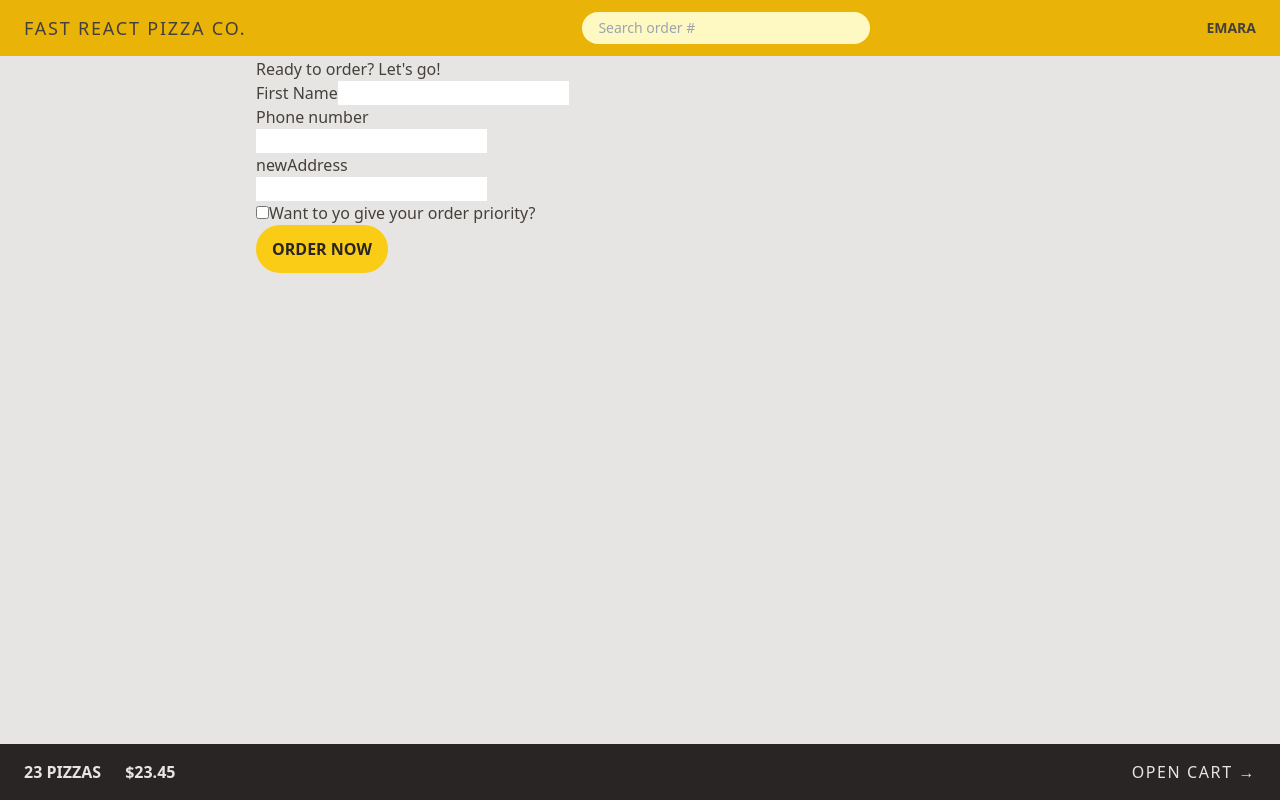
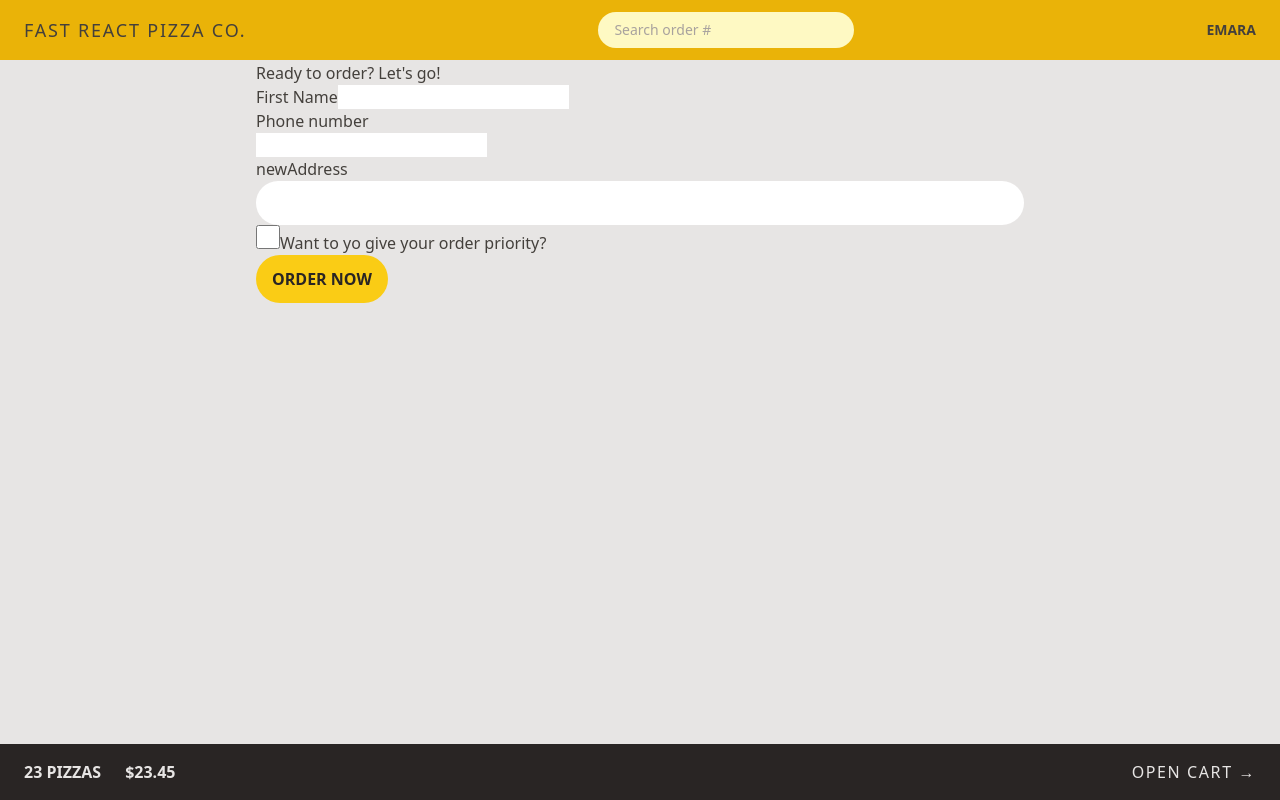
Before and after one commit to AbdalrahmanEmara/Fast-React-Pizza, a React (Vite) app: page /order/new in a window 1280 px wide. Built offline with nearby package versions, Linux system fonts and the light colour scheme.

Commit message:
Styling form elements

```diff
--- a/src/features/order/CreateOrder.jsx
+++ b/src/features/order/CreateOrder.jsx
@@ -6,7 +6,7 @@ import { createOrder } from "../../services/apiRestaurant";
 // https://uibakery.io/regex-library/phone-number
 const isValidPhone = (str) =>
   /^\+?\d{1,4}?[-.\s]?\(?\d{1,3}?\)?[-.\s]?\d{1,4}[-.\s]?\d{1,4}[-.\s]?\d{1,9}$/.test(
-    str
+    str,
   );
 
 const fakeCart = [
@@ -60,10 +60,16 @@ function CreateOrder() {
           {formErrors?.phone && <p>{formErrors.phone}</p>}
         </div>
 
-        <div>new
+        <div>
+          new
           <label>Address</label>
           <div>
-            <input type="text" name="address" required />
+            <input
+              type="text"
+              name="address"
+              required
+              className="w-full rounded-full px-4 py-2 text-sm transition-all duration-300 placeholder:text-stone-400 focus:outline-none focus:ring focus:ring-yellow-400 md:px-6 md:py-3"
+            />
           </div>
         </div>
 
@@ -72,23 +78,33 @@ function CreateOrder() {
             type="checkbox"
             name="priority"
             id="priority"
+            className="h-6 w-6 accent-yellow-400 focus:outline-none focus:ring focus:ring-yellow-400 focus:ring-offset-2"
             // value={withPriority}
             // onChange={(e) => setWithPriority(e.target.checked)}
           />
-          <label htmlFor="  // console.log(order);
-priority">Want to yo give your order priority?</label>
+          <label
+            htmlFor="  // console.log(order);
+priority"
+          >
+            Want to yo give your order priority?
+          </label>
         </div>
 
         <div>
           <input type="hidden" name="cart" value={JSON.stringify(cart)} />
-          <button disabled={isSubmitting} className="bg-yellow-400 uppercase font-semibold px-4 py-3 rounded-full hover:bg-yellow-300 text-stone-800 transition-colors duration-300 focus:outline-none focus:ring focus:ring-yellow-300 focus:ring-offset-2 disabled:cursor-not-allowed">{isSubmitting ? "Placing order..." : "Order now"}</button>
+          <button
+            disabled={isSubmitting}
+            className="rounded-full bg-yellow-400 px-4 py-3 font-semibold uppercase text-stone-800 transition-colors duration-300 hover:bg-yellow-300 focus:outline-none focus:ring focus:ring-yellow-300 focus:ring-offset-2 disabled:cursor-not-allowed"
+          >
+            {isSubmitting ? "Placing order..." : "Order now"}
+          </button>
         </div>
       </Form>
     </div>
   );
 }
 
-export async function action({request}) {
+export async function action({ request }) {
   const formData = await request.formData();
   const data = Object.fromEntries(formData);
 
@@ -98,11 +114,13 @@ export async function action({request}) {
     ...data,
     cart: JSON.parse(data.cart),
     priority: data.priority === "on",
-  }
+  };
 
   const errors = {};
 
-  if (!isValidPhone(order.phone)) errors.phone = "Please give us your correct phone number. We might need it to contact you.";
+  if (!isValidPhone(order.phone))
+    errors.phone =
+      "Please give us your correct phone number. We might need it to contact you.";
 
   if (Object.keys(errors).length > 0) return errors;
 
--- a/src/features/order/SearchOrder.jsx
+++ b/src/features/order/SearchOrder.jsx
@@ -1,5 +1,5 @@
-import React, { useState } from 'react'
-import { useNavigate } from 'react-router-dom';
+import React, { useState } from "react";
+import { useNavigate } from "react-router-dom";
 
 export default function SearchOrder() {
   const [query, setQuery] = useState("");
@@ -14,7 +14,12 @@ export default function SearchOrder() {
 
   return (
     <form onSubmit={handleSubmit}>
-      <input placeholder='Search order #' value={query} onChange={(e) => setQuery(e.target.value)} className='rounded-3xl px-4 py-1.5 w-40 sm:w-72 transition-all bg-yellow-100'/>
+      <input
+        placeholder="Search order #"
+        value={query}
+        onChange={(e) => setQuery(e.target.value)}
+        className="w-28 rounded-full bg-yellow-100 px-4 py-2 placeholder:text-stone-400 duration-300 transition-all sm:w-64 sm:focus:w-72 focus:outline-none focus:ring focus:ring-yellow-300"
+      />
     </form>
-  )
+  );
 }
--- a/src/ui/Header.jsx
+++ b/src/ui/Header.jsx
@@ -1,14 +1,16 @@
-import { Link } from 'react-router-dom'
-import SearchQuery from '../features/order/SearchOrder'
-import UserName from '../features/user/UserName'
+import { Link } from "react-router-dom";
+import SearchQuery from "../features/order/SearchOrder";
+import UserName from "../features/user/UserName";
 
 export default function Header() {
   return (
-    <header className='bg-yellow-500 uppercase px-4 py-3 border-b border-stone-200 sm:px-6 flex justify-between items-center text-sm'>
-      <Link to="/" className='tracking-widest text-lg'>Fast React Pizza Co.</Link>
+    <header className="flex items-center justify-between border-b border-stone-200 bg-yellow-500 px-4 py-3 text-sm uppercase sm:px-6">
+      <Link to="/" className="text-lg tracking-widest">
+        Fast React Pizza Co.
+      </Link>
       <SearchQuery />
 
       <UserName />
     </header>
-  )
+  );
 }
```
